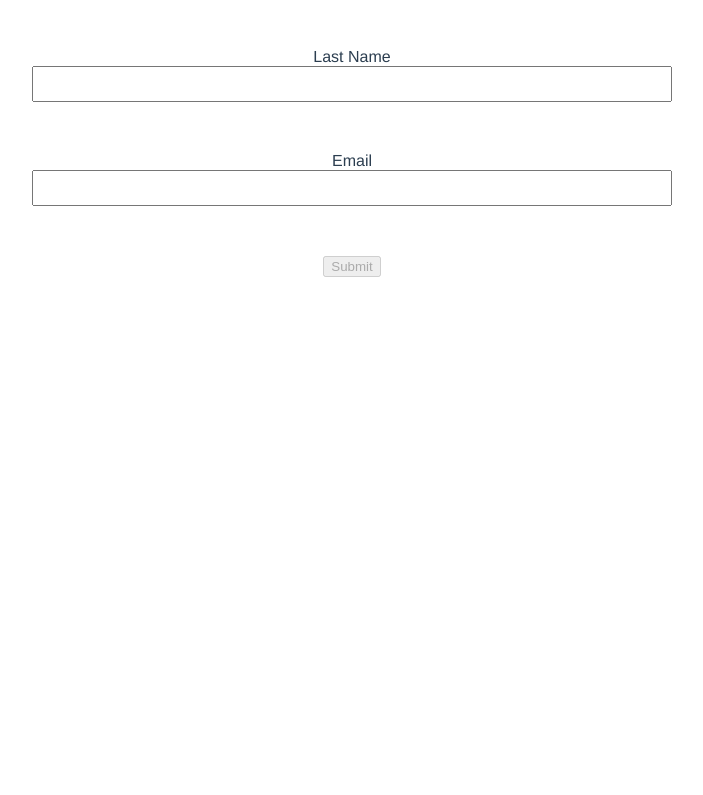
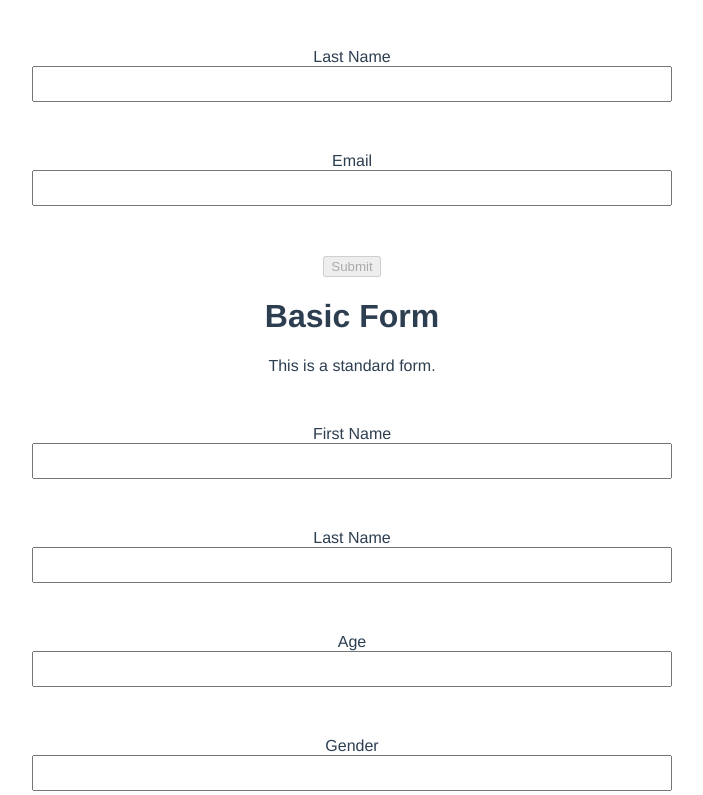
Before and after one commit to nguyntony/mailchimp, a Vue app: page /basic in a window 1280 px wide. Shown: the part 203-998 px from the top of the page, without its empty margins (288-991 px from the left). Before the commit the page ends 800 px from the top, so only its background shows below. Built offline with nearby package versions, Linux system fonts and the light colour scheme.

Commit message:
started the template for the basic form

```diff
--- a/src/App.vue
+++ b/src/App.vue
@@ -1,15 +1,17 @@
 <template>
   <div id="app">
     <mailchimp-sub-form />
+    <basic-form />
   </div>
 </template>
 
 <script>
 import MailchimpSubForm from './components/MailchimpSubForm';
+import BasicForm from './components/BasicForm';
 
 export default {
   name: 'App',
-  components: { MailchimpSubForm },
+  components: { MailchimpSubForm, BasicForm },
 };
 </script>
 
--- /dev/null
+++ b/src/components/BasicForm.vue
@@ -0,0 +1,46 @@
+<template>
+  <div id="basic-form">
+    <h1>Basic Form</h1>
+    <p>This is a standard form.</p>
+    <validation-observer v-slot="{ handleSubmit, invalid }" slim>
+      <form @submit.prevent="handleSubmit(onSubmit)">
+        <!-- first name -->
+        <validation-provider>
+          <div class="field">
+            <label>First Name</label>
+            <input type="text" />
+          </div>
+        </validation-provider>
+        <validation-provider>
+          <div class="field">
+            <label>Last Name</label>
+            <input type="text" />
+          </div>
+        </validation-provider>
+        <validation-provider>
+          <div class="field">
+            <label>Age</label>
+            <input type="number" />
+          </div>
+        </validation-provider>
+        <validation-provider>
+          <div class="field">
+            <label>Gender</label>
+            <input type="number" />
+          </div>
+        </validation-provider>
+      </form>
+    </validation-observer>
+  </div>
+</template>
+
+<script>
+import { ValidationProvider, ValidationObserver } from 'vee-validate';
+import * as rules from '../utils/validation';
+
+export default {
+  components: { ValidationObserver, ValidationProvider },
+};
+</script>
+
+<style></style>
--- a/src/components/MailchimpSubForm.vue
+++ b/src/components/MailchimpSubForm.vue
@@ -86,6 +86,7 @@ export default {
   },
   data() {
     return {
+      name: 'MailChimp Subscribe Form',
       formData: {
         firstName: '',
         lastName: '',
@@ -96,6 +97,7 @@ export default {
         loading: false,
         message: '',
       },
+      route: 'blah', // insert POST route.
     };
   },
   methods: {
@@ -108,12 +110,13 @@ export default {
       //   // do some checking for whether it was successful or not.
       //   this.formState.message = 'Thank you!';
       // }, 5000);
+
       // after validation the user will submit their data
       this.formState.completed = !this.formState.completed;
       // this will trigger the loading animation
       this.formState.loading = !this.formState.loading;
       // call
-      const resp = await axios.post('/route', this.formData);
+      const resp = await axios.post(this.route, this.formData);
       // depending on resp, do if statement
     },
   },
```
